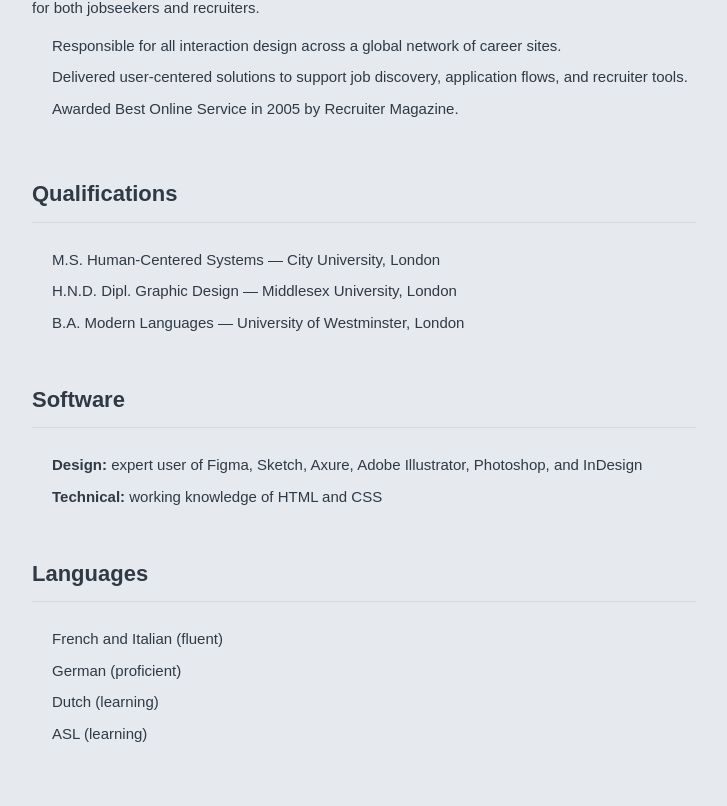
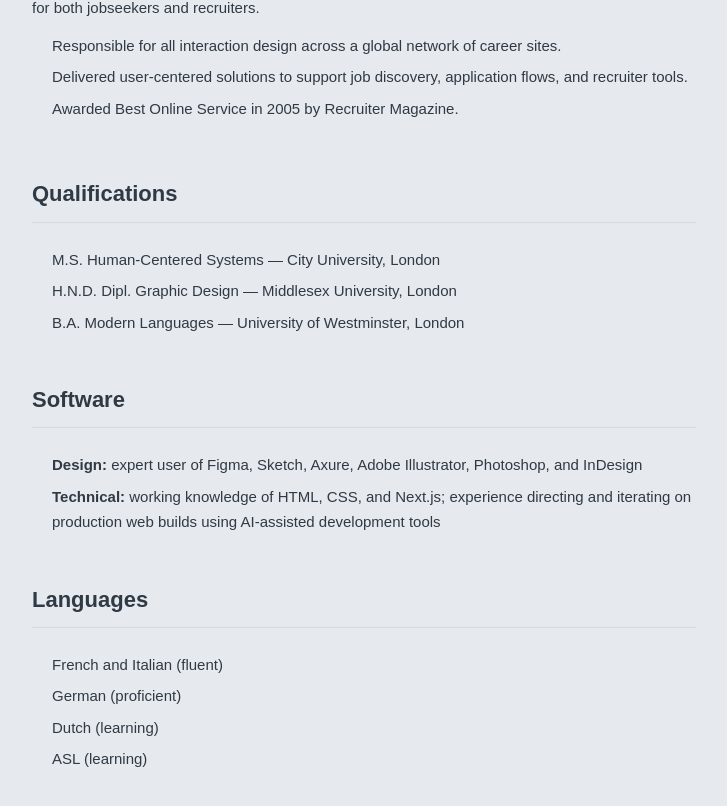
Before and after one commit to valit/hellovalerio, a Next.js app: page /resume in a window 1280 px wide. Shown: the part 2456-3262 px from the top of the page, without its empty margins (276-1003 px from the left). Built offline with nearby package versions, Linux system fonts and the light colour scheme; a web font is replaced by a local one.

Commit message:
Update Technical line in resume Software section
Co-Authored-By: Claude Sonnet 4.6 <noreply@anthropic.com>

```diff
--- a/app/resume/page.tsx
+++ b/app/resume/page.tsx
@@ -138,7 +138,7 @@ export default function ResumePage() {
         <h2 style={{ ...h2Style, marginTop: "48px" }}>Software</h2>
         <ul style={listStyle}>
           <li style={liStyle}><strong>Design:</strong> expert user of Figma, Sketch, Axure, Adobe Illustrator, Photoshop, and InDesign</li>
-          <li style={liStyle}><strong>Technical:</strong> working knowledge of HTML and CSS</li>
+          <li style={liStyle}><strong>Technical:</strong> working knowledge of HTML, CSS, and Next.js; experience directing and iterating on production web builds using AI-assisted development tools</li>
         </ul>
 
         {/* ── Languages ── */}
```
